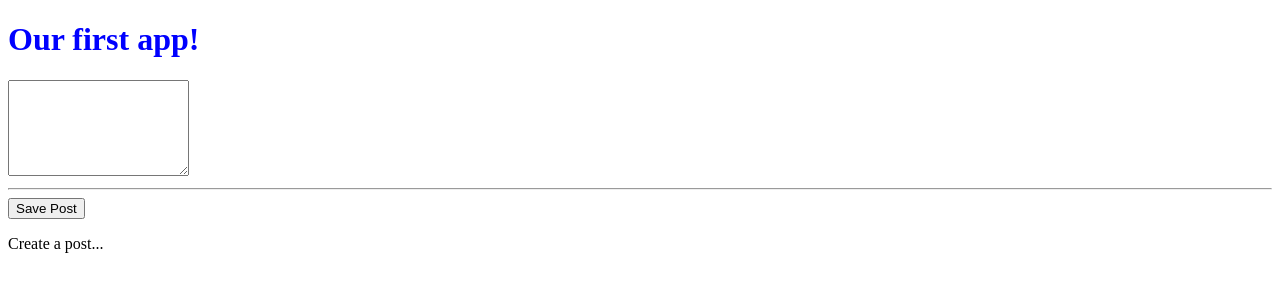
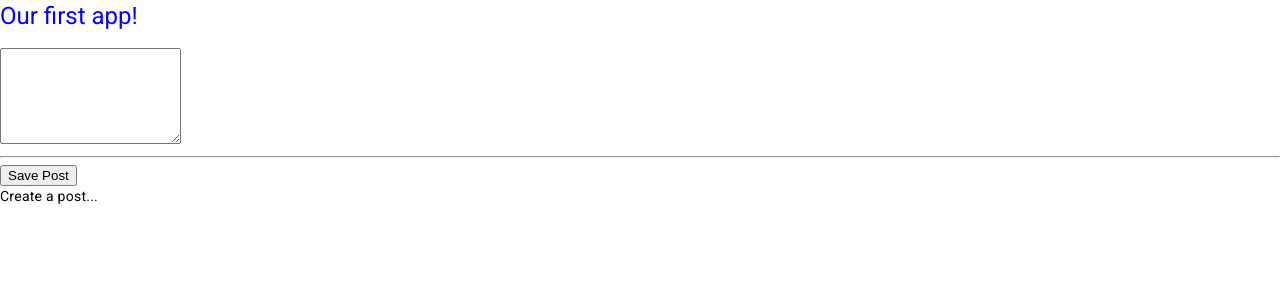
Before and after one commit to Ladan-hub/angular-project, an Angular app: page / in a window 1280 px wide. Shown: the top 300 px of the page. Built offline with nearby package versions, Linux system fonts and the light colour scheme.

Commit message:
angular material set up

```diff
--- a/angular.json
+++ b/angular.json
@@ -25,6 +25,7 @@
               "src/assets"
             ],
             "styles": [
+              "@angular/material/prebuilt-themes/purple-green.css",
               "src/styles.css"
             ],
             "scripts": []
@@ -87,6 +88,7 @@
               "src/assets"
             ],
             "styles": [
+              "@angular/material/prebuilt-themes/purple-green.css",
               "src/styles.css"
             ],
             "scripts": []
--- a/package.json
+++ b/package.json
@@ -11,10 +11,12 @@
   "private": true,
   "dependencies": {
     "@angular/animations": "^15.2.0",
+    "@angular/cdk": "^15.2.8",
     "@angular/common": "^15.2.0",
     "@angular/compiler": "^15.2.0",
     "@angular/core": "^15.2.0",
     "@angular/forms": "^15.2.0",
+    "@angular/material": "^15.2.8",
     "@angular/platform-browser": "^15.2.0",
     "@angular/platform-browser-dynamic": "^15.2.0",
     "@angular/router": "^15.2.0",
--- a/src/index.html
+++ b/src/index.html
@@ -6,8 +6,11 @@
   <base href="/">
   <meta name="viewport" content="width=device-width, initial-scale=1">
   <link rel="icon" type="image/x-icon" href="favicon.ico">
+  <link rel="preconnect" href="https://fonts.gstatic.com">
+  <link href="https://fonts.googleapis.com/css2?family=Roboto:wght@300;400;500&display=swap" rel="stylesheet">
+  <link href="https://fonts.googleapis.com/icon?family=Material+Icons" rel="stylesheet">
 </head>
-<body>
+<body class="mat-typography">
   <app-root></app-root>
 </body>
 </html>
--- a/src/styles.css
+++ b/src/styles.css
@@ -1 +1,4 @@
 /* You can add global styles to this file, and also import other style files */
+
+html, body { height: 100%; }
+body { margin: 0; font-family: Roboto, "Helvetica Neue", sans-serif; }
```
Also changed, not shown: src/app/app.module.ts (+8 -2 lines), 1 other file (tests, documents, lock files or other folders).
